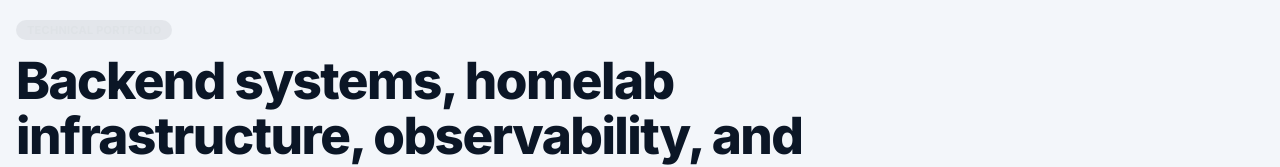
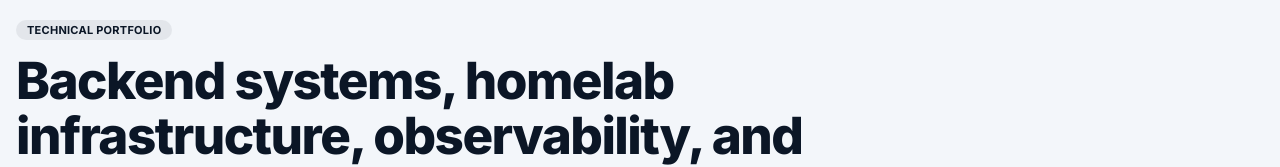
Before and after one commit to johnnyip/Portfolio-Page, a React (Create React App) app: page / in a window 1280 px wide. Shown: the top 167 px of the page. Built offline with nearby package versions, Linux system fonts and the light colour scheme.

Commit message:
Update style.css

```diff
--- a/src/style.css
+++ b/src/style.css
@@ -66,6 +66,10 @@ strong {
   font-size: 0.76rem;
   font-weight: 700;
   color: #6f8196;
+}
+
+.mantine-Badge-root {
+  color: #0b1626;
 }
 
 .technical-hero-title,
```
